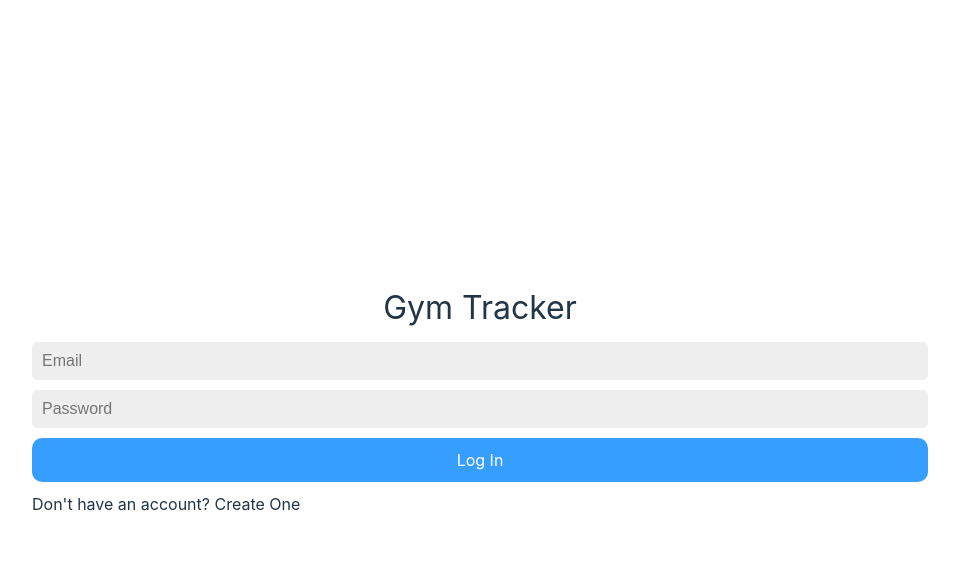
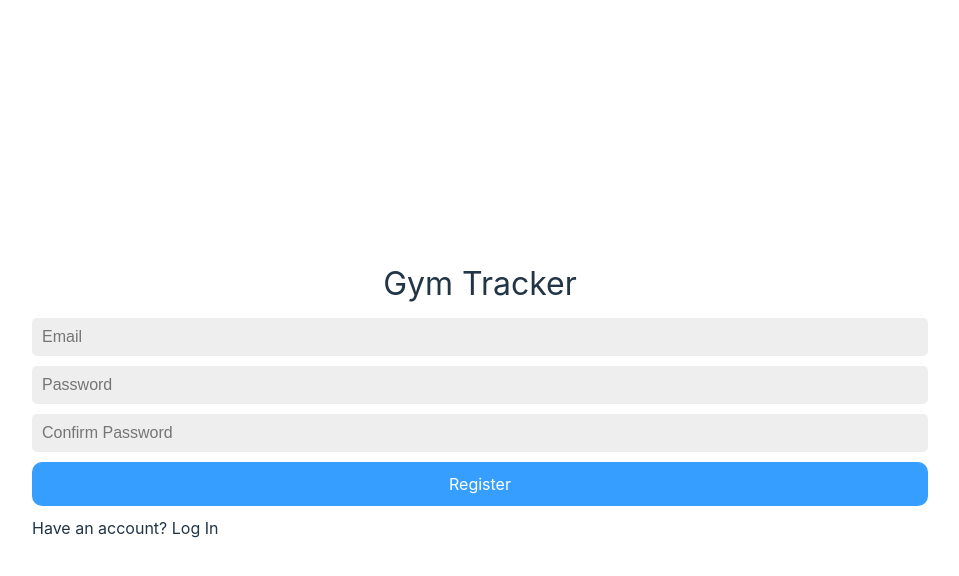
Before and after one commit to Gym-Tracker/Gym-Tracker, a React (Vite) app: page / in a window 1280 px wide. Shown: the top 576 px of the page, without its empty margins (160-1119 px from the left). Built offline with nearby package versions, Linux system fonts and the light colour scheme.

Commit message:
Added register page

```diff
--- a/src/components/LoginScreen/LoginScreen.tsx
+++ b/src/components/LoginScreen/LoginScreen.tsx
@@ -8,6 +8,7 @@ interface props {
 export default function LoginScreen({ setLoggedIn }: props) {
   const [email, setEmail] = useState<string>("");
   const [password, setPassword] = useState<string>("");
+  const [loggingIn, setLoggingIn] = useState<boolean>(false);
 
   async function logIn() {
     const response = await fetch(import.meta.env.VITE_SERVER_URL + "/login", {
@@ -29,6 +30,9 @@ export default function LoginScreen({ setLoggedIn }: props) {
     <div className={styles.container}>
       <div className={styles.formContainer}>
         <div className={styles.title}>Gym Tracker</div>
+        {
+          loggingIn ?
+            <>
               <form className={styles.form}>
                 <input
                   className={styles.formInput}
@@ -46,6 +50,35 @@ export default function LoginScreen({ setLoggedIn }: props) {
                 <div className={styles.button} onClick={logIn}>Log In</div>
               </form>
               <div>Don't have an account? Create One</div>
+            </>
+          :
+            <>
+              <form className={styles.form}>
+                <input
+                  className={styles.formInput}
+                  placeholder="Email"
+                  value={email}
+                  onChange={e => setEmail(e.target.value)}
+                />
+                <input
+                  className={styles.formInput}
+                  type="password"
+                  placeholder="Password"
+                  value={password}
+                  onChange={e => setPassword(e.target.value)}
+                />
+                <input
+                  className={styles.formInput}
+                  type="password"
+                  placeholder="Confirm Password"
+                  value={password}
+                  onChange={e => setPassword(e.target.value)}
+                />
+                <div className={styles.button} onClick={logIn}>Register</div>
+              </form>
+              <div>Have an account? Log In</div>
+            </>
+        }
       </div>
     </div>
   )
```
Lines whose indentation alone changed are shown as unchanged.
